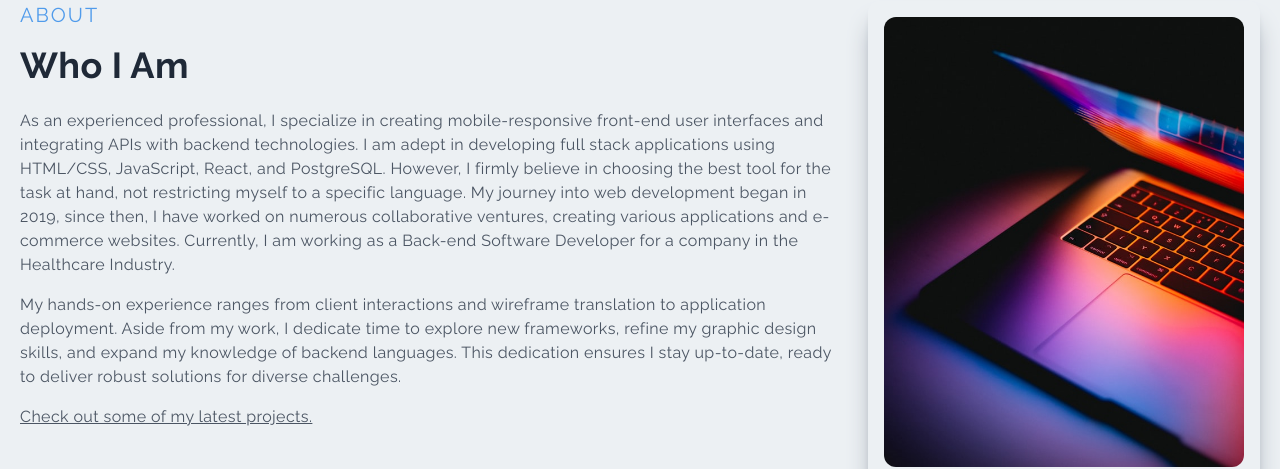
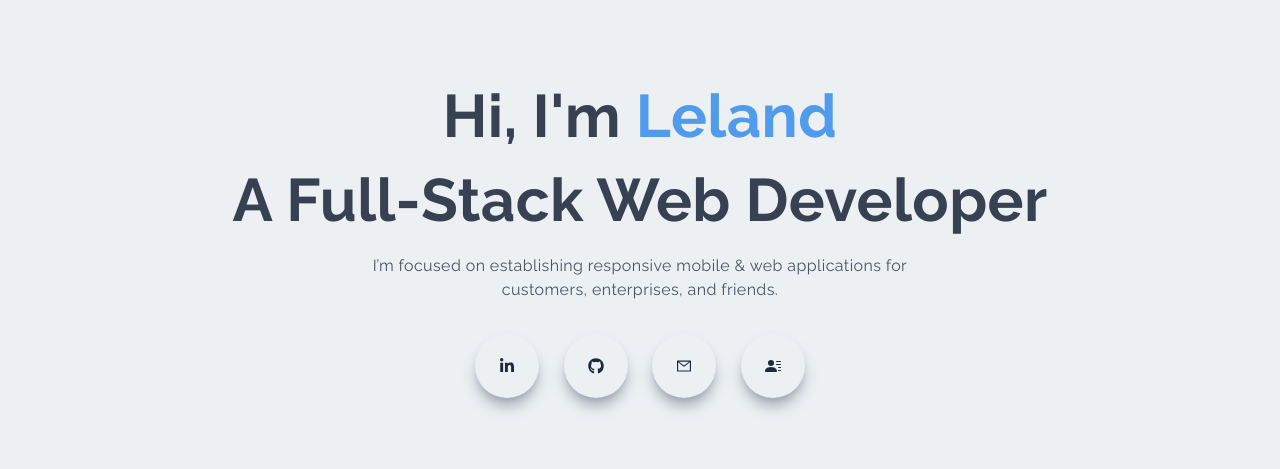
Before and after one commit to lelanddurley/lelanddurleyportfolio, a Next.js app: page / in a window 1280 px wide. Shown: the part 158-627 px from the top of the page. Built offline with nearby package versions, Linux system fonts and the light colour scheme.

Commit message:
Add files via upload

```diff
--- /dev/null
+++ b/components/Main.jsx
@@ -0,0 +1,110 @@
+import Link from "next/link";
+import React, { useState, useEffect } from "react";
+import { AiOutlineMail } from "react-icons/ai";
+import { BsFillPersonLinesFill } from "react-icons/bs";
+import { FaGithub, FaLinkedinIn } from "react-icons/fa";
+
+const Main = () => {
+  const [showLinkButton, setShowLinkButton] = useState(false);
+  const [isMouseOnButton, setIsMouseOnButton] = useState(false);
+  const [isNameActivated, setIsNameActivated] = useState(false);
+
+  const showLinkButtonAfterDelay = () => {
+    setTimeout(() => {
+      setShowLinkButton(true);
+    }, 5000); // 5 seconds delay
+  };
+
+  const hideLinkButton = () => {
+    setShowLinkButton(false);
+  };
+
+  const handleMouseEnterButton = () => {
+    setIsMouseOnButton(true);
+  };
+
+  const handleMouseLeaveButton = () => {
+    setIsMouseOnButton(false);
+  };
+
+  const activateName = () => {
+    setIsNameActivated(true);
+  };
+
+  const deactivateName = () => {
+    setIsNameActivated(false);
+  };
+
+  // Function to hide the link button when the "Escape" key is pressed
+  const handleEscapeKey = (event) => {
+    if (event.keyCode === 27) {
+      setShowLinkButton(false);
+    }
+  };
+
+  useEffect(() => {
+    // Add event listener for the "Escape" key press
+    document.addEventListener("keydown", handleEscapeKey);
+
+    return () => {
+      // Remove event listener when component unmounts
+      document.removeEventListener("keydown", handleEscapeKey);
+    };
+  }, []);
+
+  return (
+    <div id="home" className="w-full h-screen text-center">
+      <div className="max-w-[1240px] w-full h-full mx-auto p-2 flex justify-center items-center">
+        <div onMouseEnter={showLinkButtonAfterDelay} onMouseLeave={hideLinkButton}>
+          <h1 className={`py-4 text-gray-700 ${isNameActivated || isMouseOnButton ? "rainbow-text" : ""}`}>
+            Hi, I'm <span className="rainbow-name" onMouseEnter={activateName} onMouseLeave={deactivateName}>
+              Leland
+            </span>
+          </h1>
+          {showLinkButton && (
+            <Link href="/link">
+              <div className="link-button">
+                <button
+                  className="square-button"
+                  onClick={() => setShowLinkButton(false)}
+                  onMouseEnter={handleMouseEnterButton}
+                  onMouseLeave={handleMouseLeaveButton}
+                >
+                  Click Me
+                </button>
+              </div>
+            </Link>
+          )}
+          <h1 className="py-2 text-gray-700">A Full-Stack Web Developer</h1>
+          <p className="py-4 text-gray-600 sm:max-w-[70%] m-auto">
+            I’m focused on establishing responsive mobile & web applications for customers, enterprises, and friends.
+          </p>
+          <div className="flex items-center justify-between max-w-[330px] m-auto py-4">
+            <a href="https://www.linkedin.com/in/leland-durley-539109215/" target="_blank" rel="noreferrer">
+              <div className="rounded-full shadow-lg shadow-gray-400 p-6 cursor-pointer hover:scale-110 ease-in duration-300">
+                <FaLinkedinIn />
+              </div>
+            </a>
+            <a href="https://github.com/lelanddurley/" target="_blank" rel="noreferrer">
+              <div className="rounded-full shadow-lg shadow-gray-400 p-6 cursor-pointer hover:scale-110 ease-in duration-300">
+                <FaGithub />
+              </div>
+            </a>
+            <Link href="/#contact">
+              <div className="rounded-full shadow-lg shadow-gray-400 p-6 cursor-pointer hover:scale-110 ease-in duration-300">
+                <AiOutlineMail />
+              </div>
+            </Link>
+            <Link href="/resume">
+              <div className="rounded-full shadow-lg shadow-gray-400 p-6 cursor-pointer hover:scale-110 ease-in duration-300">
+                <BsFillPersonLinesFill />
+              </div>
+            </Link>
+          </div>
+        </div>
+      </div>
+    </div>
+  );
+};
+
+export default Main;
```
